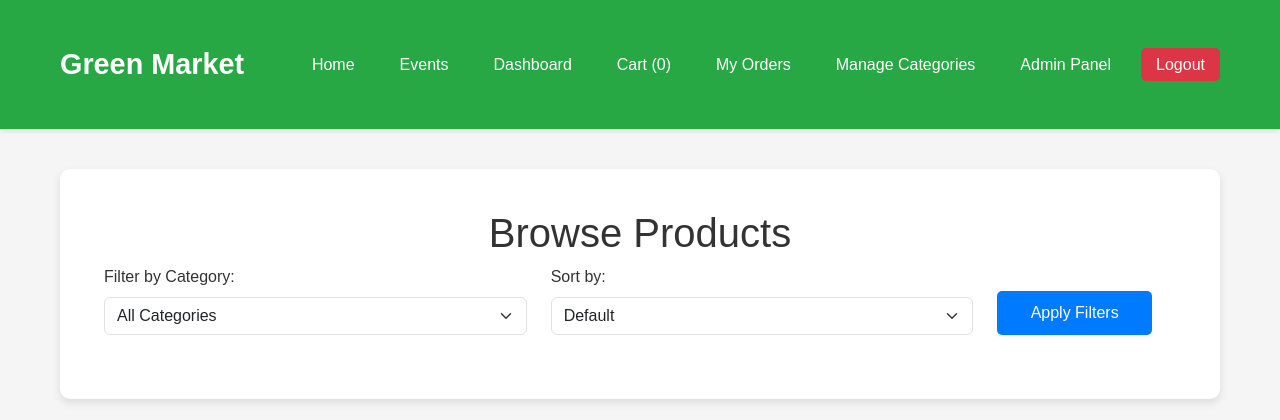
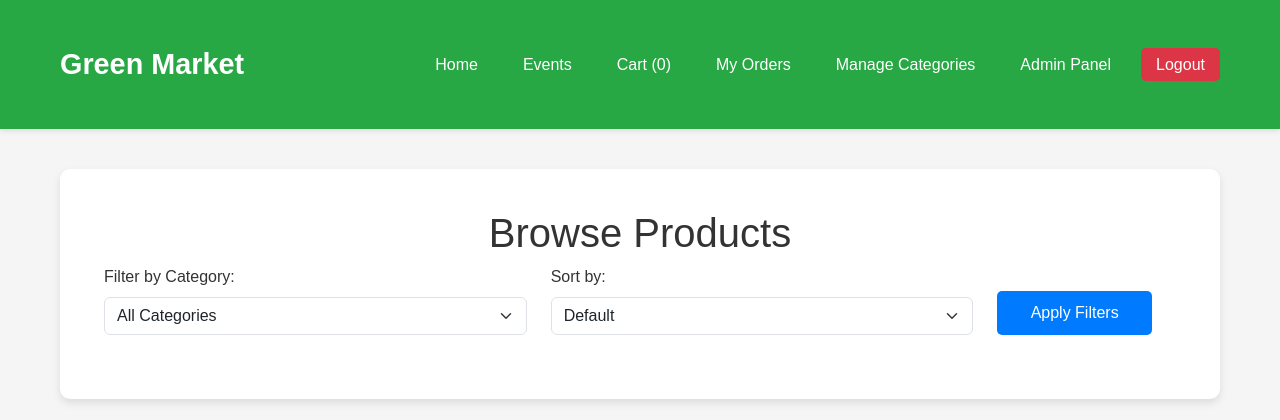
Before and after one commit to finler6/The_Green_Market, a PHP site: page /farm_market/frontend/index.php in a window 1280 px wide. Shown: the top 420 px of the page. Run offline with PHP 8.4, Linux system fonts and the light colour scheme; the visitor is signed in with stand-in values (Sample User, id 1); data that the repository does not hold is empty.

Commit message:
ВСЕ, работаем

```diff
--- a/interface/templates/layout.php
+++ b/interface/templates/layout.php
@@ -35,14 +35,15 @@ unset($_SESSION['form_errors'], $_SESSION['form_data']);
                 <li><a href="index.php">Home</a></li>
                 <li><a href="events.php">Events</a></li>
                 <?php if (isset($_SESSION['user_id'])): ?>
-                    <li><a href="<?= BASE_URL ?>/frontend/<?= htmlspecialchars($role) ?>_dashboard.php">Dashboard</a></li>
                     <li><a href="<?= BASE_URL ?>/frontend/cart.php">Cart (<?= isset($_SESSION['cart']) ? array_sum(array_column($_SESSION['cart'], 'quantity')) : 0 ?>)</a></li>
                     <li><a href="<?= BASE_URL ?>/frontend/my_orders.php">My Orders</a></li>
                     <?php if (($_SESSION['user_role'] === 'admin') || ($_SESSION['user_role'] === 'moderator')): ?>
                         <li><a href="<?= BASE_URL ?>/frontend/manage_categories.php" class="btn-admin">Manage Categories</a></li>
                     <?php endif; ?>
                     <?php if ($_SESSION['user_role'] === 'admin'): ?>
-                        <li><a href="<?= BASE_URL ?>/frontend/admin_dashboard.php" class="btn-admin">Admin Panel</a></li>
+                        <li><a href="<?= BASE_URL ?>/frontend/<?= htmlspecialchars($role) ?>_dashboard.php">Admin Panel</a></li>
+                    <?php else : ?>
+                        <li><a href="<?= BASE_URL ?>/frontend/<?= htmlspecialchars($role) ?>_dashboard.php">Dashboard</a></li>
                     <?php endif; ?>
                     <li><a href="<?= BASE_URL ?>/frontend/logout.php" class="btn-logout">Logout</a></li>
                 <?php else: ?>
```
